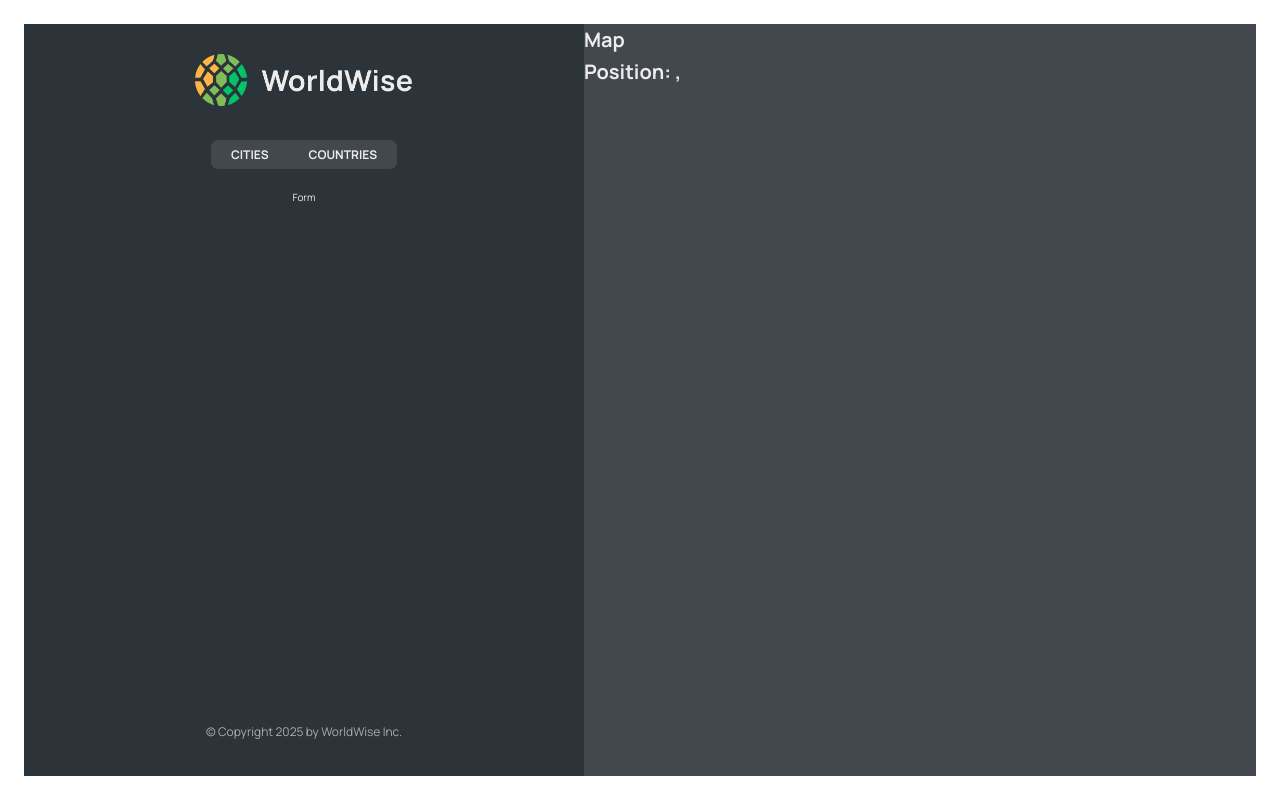
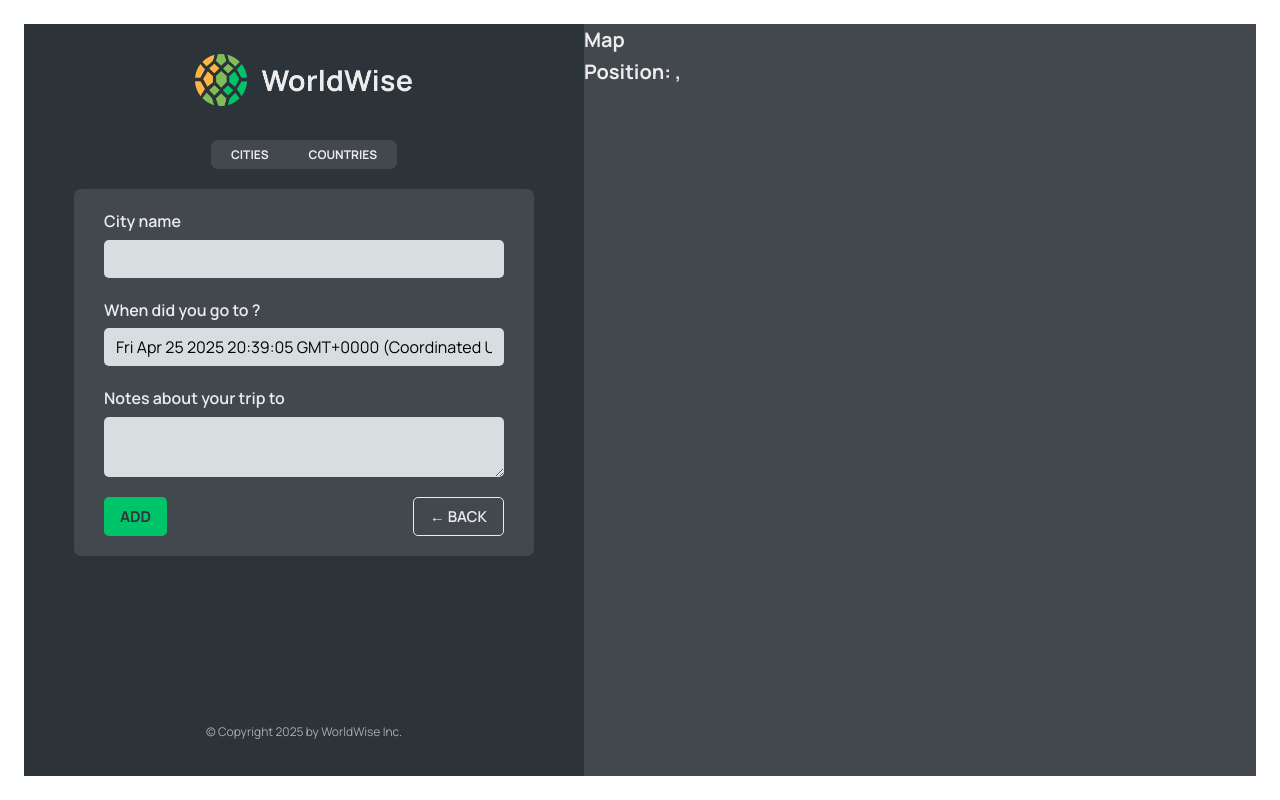
Before and after one commit to VadimVasilcovan/WorldWise, a React (Vite) app in the folder WorldWise/: page /app/form in a window 1280 px wide. Built offline with nearby package versions, Linux system fonts and the light colour scheme; data requests are answered from the project's data file.

Commit message:
26.04.2025

```diff
--- a/WorldWise/src/App.jsx
+++ b/WorldWise/src/App.jsx
@@ -12,6 +12,7 @@
 import CityList from "./assets/components/CityList";
 import CountriesList from "./assets/components/CountriesList";
 import City from "./assets/components/City";
+import Form from "./assets/components/Form";
 
 const BASE_URL = "http://localhost:8000";
 
@@ -55,7 +56,7 @@
           />
           <Route path="cities/:id"  element={<City/>}/>
           <Route path="countries" element={<CountriesList  cities={cities} isLoading={isLoading}/>} />
-          <Route path="form" element={<p>Form</p>} />
+          <Route path="form" element={<Form/>} />
         </Route>
         <Route path="*" element={<PageNotFound />} />
       </Routes>
--- /dev/null
+++ b/WorldWise/src/assets/components/Button.jsx
@@ -0,0 +1,7 @@
+import React from 'react'
+import styles from './Button.module.css'
+export default function Button({children, onClick, type}) {
+  return (
+    <button onClick={onClick} className={`${styles.btn} ${styles[type]}`}>{children}</button>
+  )
+}
--- a/WorldWise/src/assets/components/Form.jsx
+++ b/WorldWise/src/assets/components/Form.jsx
@@ -1,8 +1,10 @@
 // "https://api.bigdatacloud.net/data/reverse-geocode-client?latitude=0&longitude=0"
 
 import { useState } from "react";
+import {  useNavigate} from "react-router-dom";
 
 import styles from "./Form.module.css";
+import Button from "./Button";
 
 export function convertToEmoji(countryCode) {
   const codePoints = countryCode
@@ -13,6 +15,7 @@
 }
 
 function Form() {
+  const navigate = useNavigate()
   const [cityName, setCityName] = useState("");
   const [country, setCountry] = useState("");
   const [date, setDate] = useState(new Date());
@@ -49,8 +52,11 @@
       </div>
 
       <div className={styles.buttons}>
-        <button>Add</button>
-        <button>&larr; Back</button>
+        <Button type='primary'>Add</Button>
+        <Button type='back' onClick={(e)=>{
+          e.preventDefault();
+          navigate(-1)}}>&larr; Back</Button>
+
       </div>
     </form>
   );
--- a/WorldWise/src/assets/components/Map.jsx
+++ b/WorldWise/src/assets/components/Map.jsx
@@ -1,15 +1,17 @@
 import React from 'react'
 import styles from './Map.module.css'
-import { useSearchParams } from 'react-router-dom'
+import { useNavigate, useSearchParams } from 'react-router-dom'
 
 export default function Map() {
+  const navigate = useNavigate()
   const [searchParams, setSearchParams] = useSearchParams();
   const lat = searchParams.get('lat')
   const lng = searchParams.get('lng')
   return (
-    <div className={styles.mapContainer}>
+    <div className={styles.mapContainer} onClick={()=>navigate('form')}>
       <h1>Map</h1>
       <h1>Position: {lat}, {lng}</h1>
+
     </div>
   )
 }
```
